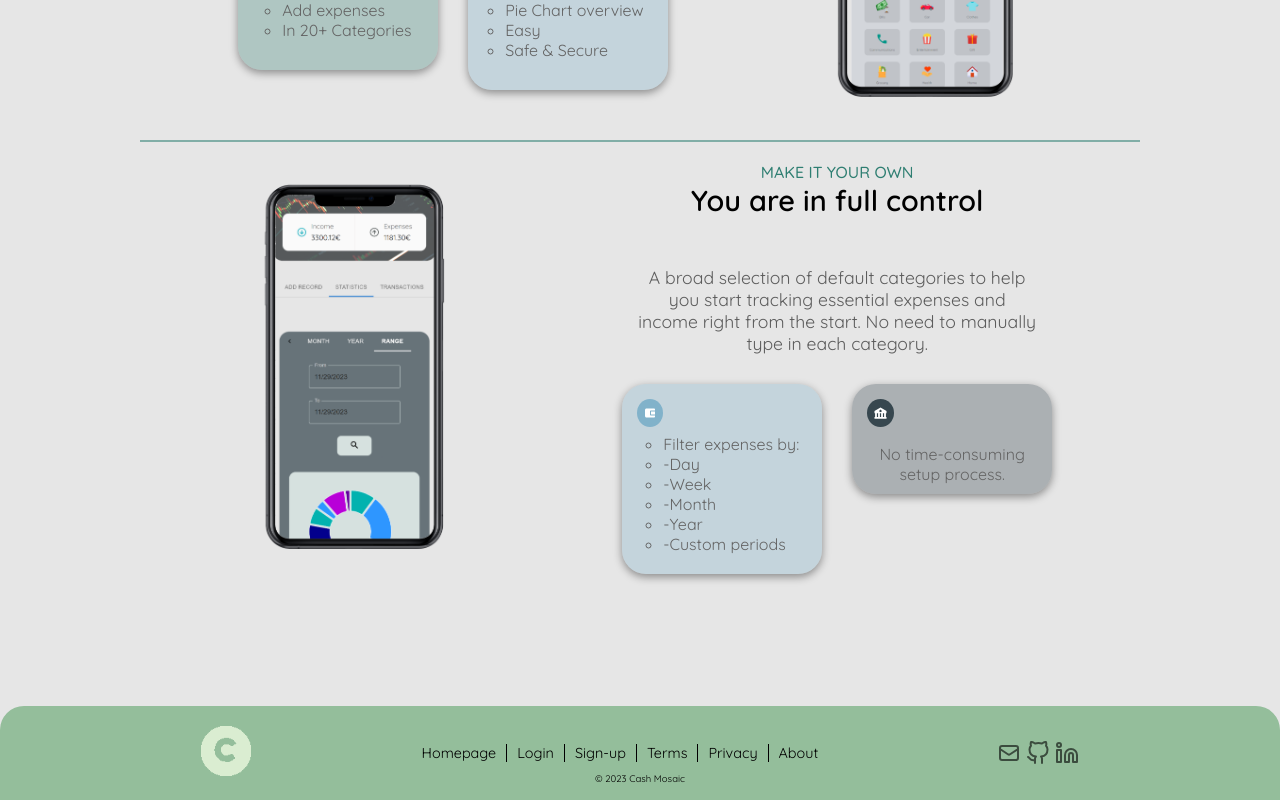
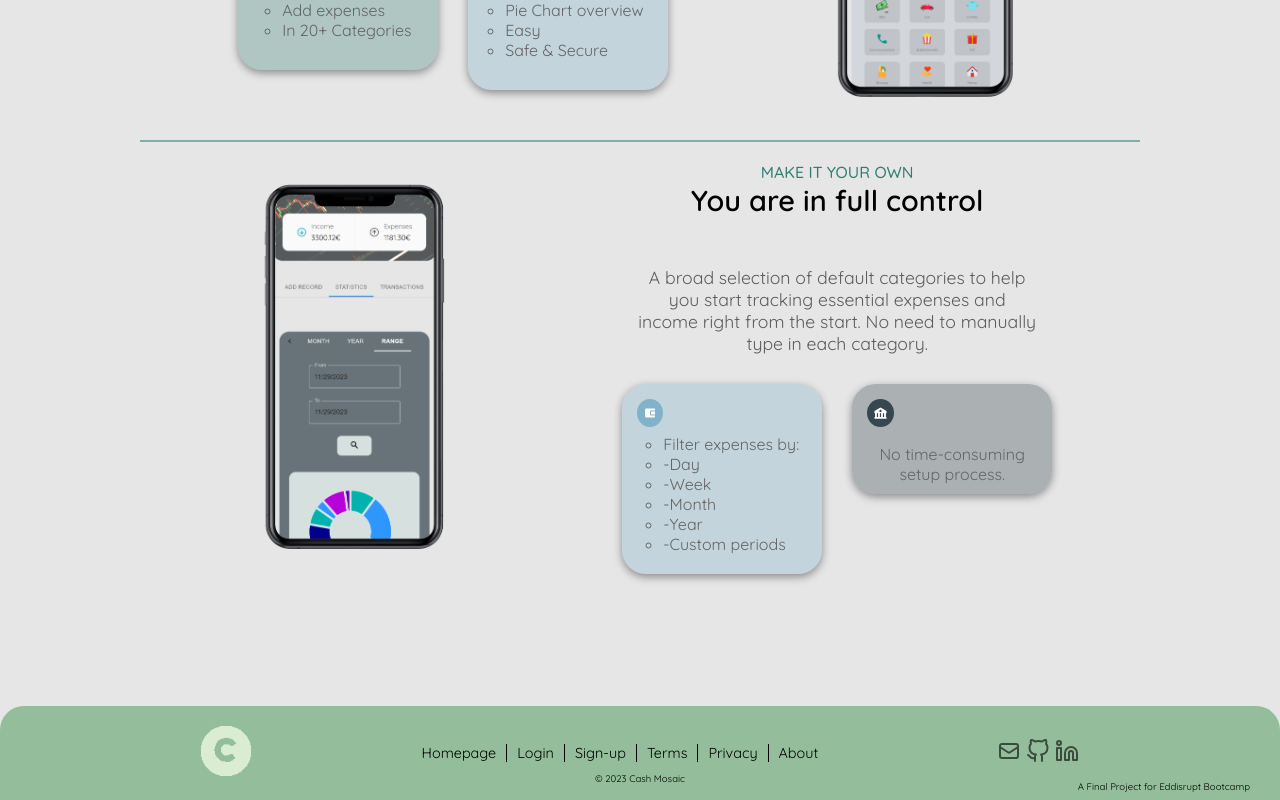
Before and after one commit to joaquim25/cash-mosaic, a Next.js app: page / in a window 1280 px wide. Shown: the part 1149-1949 px from the top of the page. Built offline with nearby package versions, Linux system fonts and the light colour scheme; no server answers.

Commit message:
added footer links

```diff
--- a/src/components/Footer/Footer.tsx
+++ b/src/components/Footer/Footer.tsx
@@ -1,4 +1,4 @@
-import { CopyrightText, FooterContainer, FooterLinks, FooterLogo, SocialLinksContainer } from "@/components/Footer/styles/FooterStyles"
+import { CopyrightText, ExtraText, FooterContainer, FooterLinks, FooterLogo, SocialLinksContainer } from "@/components/Footer/styles/FooterStyles"
 import { HiOutlineMail } from 'react-icons/hi';
 import { FiGithub, FiLinkedin } from 'react-icons/fi';
 import Image from "next/image"
@@ -48,11 +48,12 @@ function Footer() {
                 ))}
             </FooterLinks>
             <SocialLinksContainer>
-                <HiOutlineMail />
-                <FiGithub />
-                <FiLinkedin />
+                <Link href={"mailto: quimze1996.25@gmail.com"} target="_blank"><HiOutlineMail /></Link>
+                <Link href={"https://github.com/joaquim25/cash-mosaic"} target="_blank"><FiGithub /></Link>
+                <Link href={"https://www.linkedin.com/in/joaquim-luzia/"} target="_blank"><FiLinkedin /></Link>
             </SocialLinksContainer>
             <CopyrightText>&copy; 2023 Cash Mosaic</CopyrightText>
+            <ExtraText>A Final Project for Eddisrupt Bootcamp</ExtraText>
         </FooterContainer>
     )
 }
--- a/src/components/Footer/styles/FooterStyles.tsx
+++ b/src/components/Footer/styles/FooterStyles.tsx
@@ -91,3 +91,11 @@ export const CopyrightText = styled.p`
         bottom: 16px;
     }
 `
+
+export const ExtraText = styled.p`
+    position: absolute;
+    font-size: .6rem;
+    right: 30px;
+    bottom: 8px;
+
+`
```
